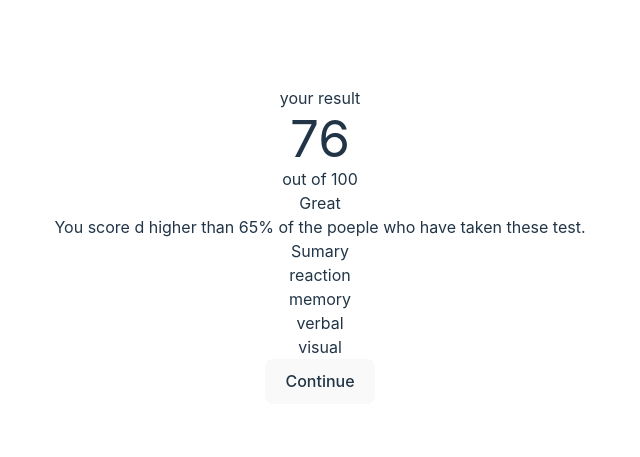
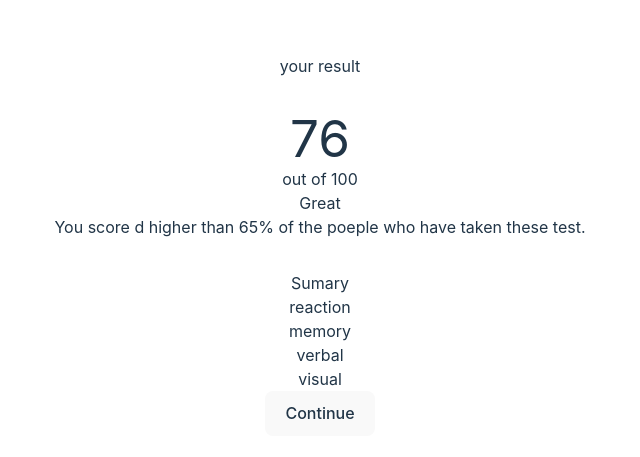
Before and after one commit to GordyD97/results-summary-component, a React (Vite) app: page / in a window 1280 px wide. Shown: the part 155-612 px from the top of the page, without its empty margins (320-960 px from the left). Built offline with nearby package versions, Linux system fonts and the light colour scheme.

Commit message:
centering the score on the card, added another div to insert the score into

```diff
--- a/src/App.jsx
+++ b/src/App.jsx
@@ -13,10 +13,13 @@
         <div className="bg-black rounded-lg overflow-hidden shadow-md h-96">
           <h2>your result</h2>
 
-          <div className="score">
-            <h1 className="rounded-full bg-zinc-600 w-64 h-64 flex justify-center items-center">
-              76
-            </h1>
+          <div className="right card">
+            <div className="flex justify-center items-center">
+              <h1 className="rounded-full bg-zinc-600 w-64 h-64 flex justify-center items-center">
+                76
+              </h1>
+            </div>
+
             <p>out of 100</p>
 
             <h2> Great</h2>
```
